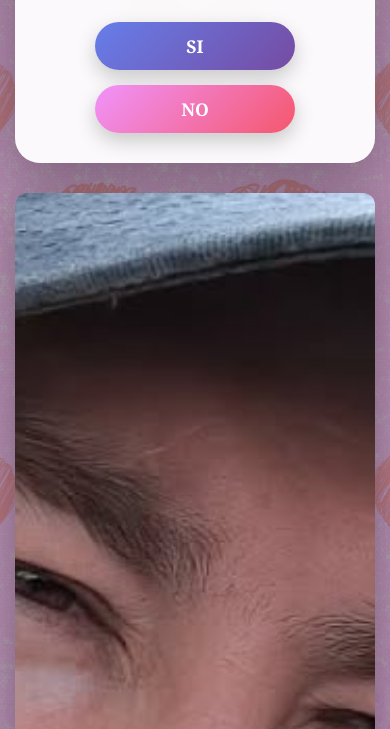
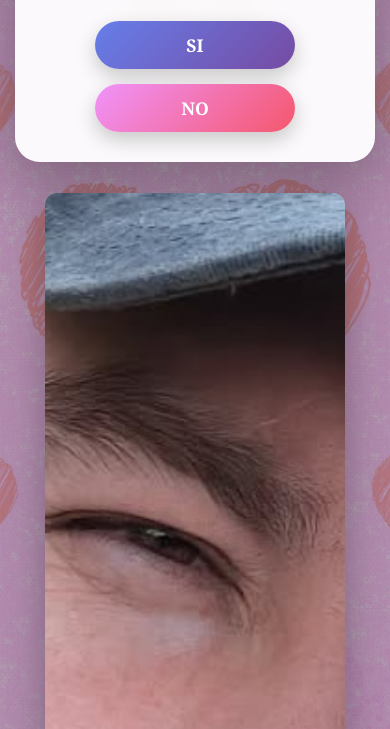
Before and after one commit to leoarroyovera/para-josita, a plain HTML site: page index.html in a window 390 px wide. Shown: the part 115-844 px from the top of the page. Drawn offline with nearby package versions, Linux system fonts and the light colour scheme.

Commit message:
Ajustar z-index del carousel y reducir tamaÃ±o para mÃ³vil

```diff
--- a/style.css
+++ b/style.css
@@ -42,6 +42,8 @@ body::before {
 
 .question-container {
     perspective: 1000px;
+    position: relative;
+    z-index: 10;
 }
 
 .question-card {
@@ -55,6 +57,7 @@ body::before {
                 opacity 0.6s ease;
     transform-style: preserve-3d;
     position: relative;
+    z-index: 10;
 }
 
 .question-card.fade-out {
@@ -227,10 +230,10 @@ body::before {
 /* Carousel Styles */
 .carousel-container {
     width: 100%;
-    max-width: 600px;
+    max-width: 500px;
     margin-top: 20px;
     position: relative;
-    z-index: 1;
+    z-index: 0;
     overflow: hidden;
     border-radius: 20px;
     box-shadow: 0 15px 40px rgba(0, 0, 0, 0.3);
@@ -275,6 +278,11 @@ body::before {
     .carousel-container {
         border-radius: 15px;
         margin-top: 15px;
+        max-width: 400px;
+    }
+
+    .carousel-slide {
+        aspect-ratio: 3/2;
     }
 
     .container {
@@ -286,6 +294,11 @@ body::before {
     .carousel-container {
         border-radius: 12px;
         margin-top: 10px;
+        max-width: 300px;
+    }
+
+    .carousel-slide {
+        aspect-ratio: 3/2;
     }
 
     .container {
```
